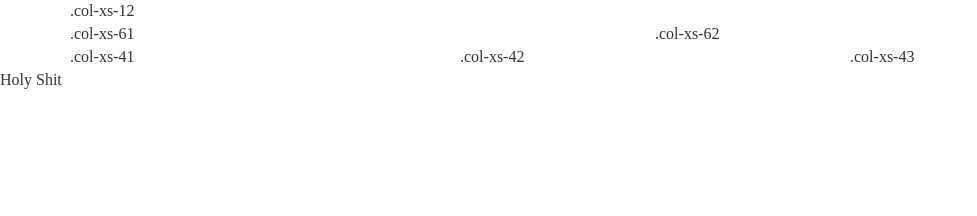
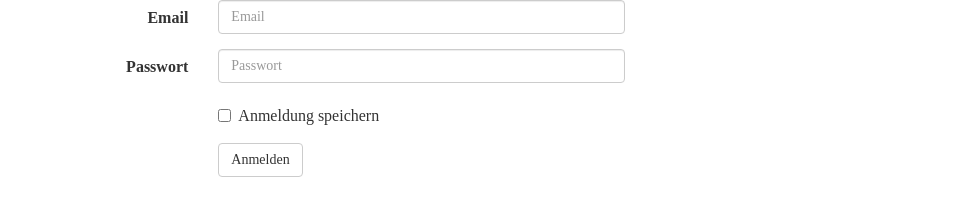
Before and after one commit to felix-brenkel/WorkingTitle, a plain HTML site: page index.html in a window 1280 px wide. Shown: the whole page, without its empty margins (0-977 px from the left). Drawn offline with nearby package versions, Linux system fonts and the light colour scheme; a web font is replaced by a local one.

Commit message:
Added Input Form

```diff
--- a/index.html
+++ b/index.html
@@ -4,7 +4,7 @@
 <head>
     <meta charset="utf-8">
     <meta name="viewport" content="width=device-width, initial-scale=1.0">
-    <title>Bootstrap 101 Template</title>
+    <title>WorkingTitle</title>
 
     <!-- Bootstrap -->
     <link href="css/bootstrap.min.css" rel="stylesheet" media="screen">
@@ -20,33 +20,34 @@
 </head>
 
 <body>
-    <div class="container">
-        <div class="row">
-            <div class="col-xs-12">
-                .col-xs-12
+    <form class="form-horizontal" role="form">
+        <div class="form-group">
+            <label for="eingabefeldEmail3" class="col-sm-2 control-label">Email</label>
+            <div class="col-sm-4">
+                <input type="email" class="form-control" id="eingabefeldEmail3" placeholder="Email">
             </div>
         </div>
-        <div class="row">
-            <div class="col-xs-6">
-                .col-xs-61
-            </div>
-            <div class="col-xs-6">
-                .col-xs-62
+        <div class="form-group">
+            <label for="eingabefeldPasswort3" class="col-sm-2 control-label">Passwort</label>
+            <div class="col-sm-4">
+                <input type="password" class="form-control" id="eingabefeldPasswort3" placeholder="Passwort">
             </div>
         </div>
-        <div class="row">
-            <div class="col-md-4">
-                .col-xs-41
-            </div>
-            <div class="col-md-4">
-                .col-xs-42
-            </div>
-            <div class="col-md-4">
-                .col-xs-43
+        <div class="form-group">
+            <div class="col-sm-offset-2 col-sm-4">
+                <div class="checkbox">
+                    <label>
+                        <input type="checkbox">Anmeldung speichern
+                    </label>
+                </div>
             </div>
         </div>
-    </div>
-    <p>Holy Shit</p>
+        <div class="form-group">
+            <div class="col-sm-offset-2 col-sm-4">
+                <button type="submit" class="btn btn-default">Anmelden</button>
+            </div>
+        </div>
+    </form>
 
     <!-- jQuery (wird für Bootstrap JavaScript-Plugins benötigt) -->
     <script src="https://ajax.googleapis.com/ajax/libs/jquery/1.11.0/jquery.min.js"></script>
```
